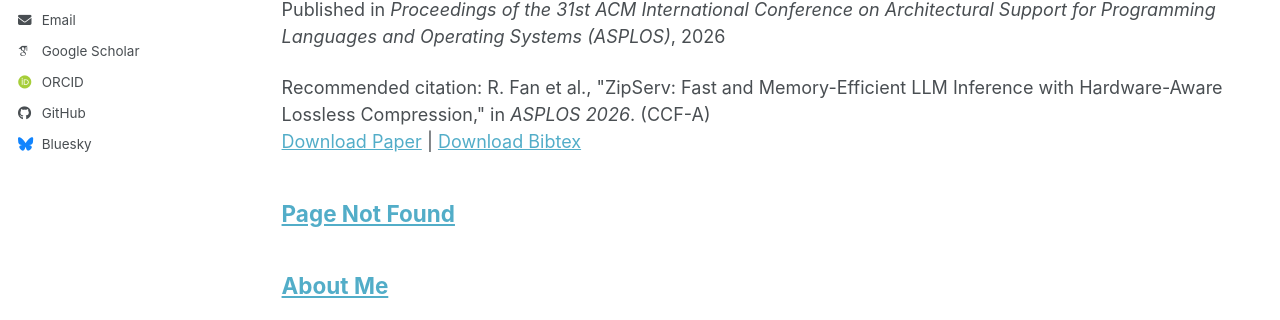
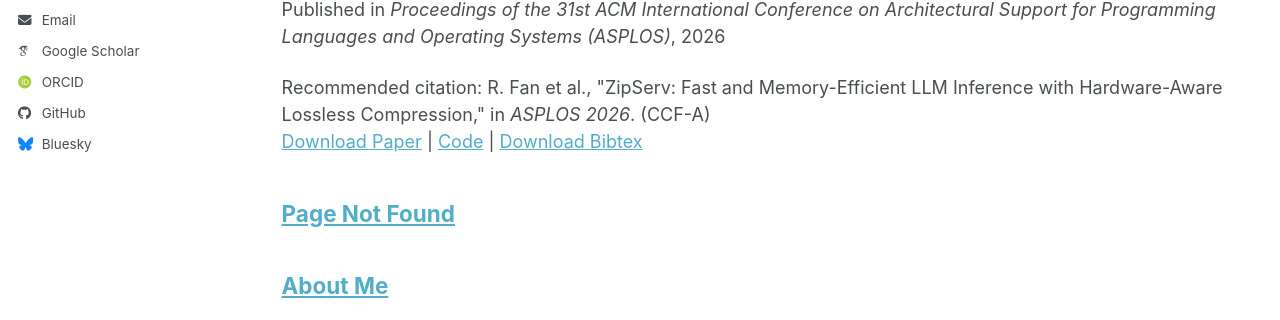
Before and after one commit to ruibo-fan/ruibo-fan.github.io, a Jekyll site: the page built from _pages/sitemap.md, in a window 1280 px wide and 900 px high. Shown: the part 392-712 px from the top of the window. Built offline with Jekyll 4.4.1, drawn with Linux system fonts in a browser that asks for light colours; some web fonts are replaced; a script bundle is joined from its source files by our own code; library files that are not in the unit come from our copies.

Commit message:
Update archive-single.html

```diff
--- a/_includes/archive-single.html
+++ b/_includes/archive-single.html
@@ -43,41 +43,59 @@
     {% elsif post.collection == 'publications' %}
       <p>Published in <i>{{ post.venue }}</i>, {{ post.date | default: "1900-01-01" | date: "%Y" }} </p>
     {% elsif post.date %}
-         <p class="page__date"><strong><i class="fa fa-fw fa-calendar" aria-hidden="true"></i> {{ site.data.ui-text[site.locale].date_label | default: "Published:" }}</strong> <time datetime="{{ post.date | default: "1900-01-01" | date_to_xmlschema }}">{{ post.date | default: "1900-01-01" | date: "%B %d, %Y" }}</time></p>
+      <p class="page__date">
+        <strong><i class="fa fa-fw fa-calendar" aria-hidden="true"></i> {{ site.data.ui-text[site.locale].date_label | default: "Published:" }}</strong>
+        <time datetime="{{ post.date | default: "1900-01-01" | date_to_xmlschema }}">{{ post.date | default: "1900-01-01" | date: "%B %d, %Y" }}</time>
+      </p>
     {% endif %}
 
     {% if post.excerpt and site.read_more != 'enabled' %}
       <p class="archive__item-excerpt" itemprop="description">{{ post.excerpt | markdownify }}</p>
     {% elsif post.excerpt and site.read_more == 'enabled' %}
-    <p class="archive__item-excerpt" itemprop="description"><p>{{ post.excerpt | markdownify | remove: '<p>' | remove: '</p>' }}<strong><a href="{{ base_path }}{{ post.url }}" rel="permalink"> Read more</a></strong></p></p>
+      <p class="archive__item-excerpt" itemprop="description">
+        <p>
+          {{ post.excerpt | markdownify | remove: '<p>' | remove: '</p>' }}
+          <strong><a href="{{ base_path }}{{ post.url }}" rel="permalink"> Read more</a></strong>
+        </p>
+      </p>
     {% endif %}
 
-    {% if post.citation and post.paperurl and post.slidesurl and post.bibtexurl %}
-      <p>Recommended citation: {{ post.citation }}<br /><a href="{{ post.paperurl }}">Download Paper</a> | <a href="{{ post.slidesurl }}">Download Slides</a> | <a href="{{ post.bibtexurl }}">Download Bibtex</a></p>
-    {% elsif post.citation and post.paperurl and post.slidesurl %}
-      <p>Recommended citation: {{ post.citation }}<br /><a href="{{ post.paperurl }}">Download Paper</a> | <a href="{{ post.slidesurl }}">Download Slides</a></p>
-    {% elsif post.citation and post.paperurl and post.bibtexurl %}
-      <p>Recommended citation: {{ post.citation }}<br /><a href="{{ post.paperurl }}">Download Paper</a> | <a href="{{ post.bibtexurl }}">Download Bibtex</a></p>
-    {% elsif post.citation and post.paperurl %}
-      <p>Recommended citation: {{ post.citation }}<br /><a href="{{ post.paperurl }}">Download Paper</a></p>
-    {% elsif post.citation and post.slidesurl and post.bibtexurl %}
-      <p>Recommended citation: {{ post.citation }}<br /><a href="{{ post.slidesurl }}">Download Slides</a> | <a href="{{ post.bibtexurl}}">Download Bibtex</a></p>
-    {% elsif post.citation and post.slidesurl %}
-      <p>Recommended citation: {{ post.citation }}<br /><a href="{{ post.slidesurl }}">Download Slides</a></p>
-    {% elsif post.citation and post.bibtexurl %}
-      <p>Recommended citation: {{ post.citation }}<br /><a href="{{ post.bibtexurl }}">Download Bibtex</a></p>
-    {% elsif post.citation %}
-      <p>Recommended citation: {{ post.citation }}</p>
-    {% elsif post.paperurl and post.bibtexurl %}
-      <p><a href=" {{ post.paperurl }} ">Download Paper</a> | <a href="{{ post.bibtexurl }}">Download Bibtex</a></p>
-    {% elsif post.paperurl %}
-      <p><a href=" {{ post.paperurl }} ">Download Paper</a></p>
-    {% elsif post.slidesurl and post.bibtexurl %}
-      <p><a href="{{ post.slidesurl }}">Download Slides</a> | <a href="{{ post.bibtexurl }}">Download Bibtex</a></p>
-    {% elsif post.slidesurl %}
-      <p><a href="{{ post.slidesurl }}">Download Slides</a></p>
-    {% elsif post.bibtexurl %}
-      <p><a href="{{ post.bibtexurl }}">Download Bibtex</a></p>
+    {%- comment -%}
+      下面是“推荐引用 + 下载链接”区域：
+      - 支持 paperurl / codeurl / slidesurl / bibtexurl
+      - 自动加分隔符 |
+    {%- endcomment -%}
+
+    {% if post.citation or post.paperurl or post.codeurl or post.slidesurl or post.bibtexurl %}
+      <p>
+        {% if post.citation %}
+          Recommended citation: {{ post.citation }}<br />
+        {% endif %}
+
+        {% assign first = true %}
+
+        {% if post.paperurl %}
+          <a href="{{ post.paperurl }}">Download Paper</a>
+          {% assign first = false %}
+        {% endif %}
+
+        {% if post.codeurl %}
+          {% unless first %} | {% endunless %}
+          <a href="{{ post.codeurl }}">Code</a>
+          {% assign first = false %}
+        {% endif %}
+
+        {% if post.slidesurl %}
+          {% unless first %} | {% endunless %}
+          <a href="{{ post.slidesurl }}">Download Slides</a>
+          {% assign first = false %}
+        {% endif %}
+
+        {% if post.bibtexurl %}
+          {% unless first %} | {% endunless %}
+          <a href="{{ post.bibtexurl }}">Download Bibtex</a>
+        {% endif %}
+      </p>
     {% endif %}
 
   </article>
```
Lines whose indentation alone changed are shown as unchanged.
